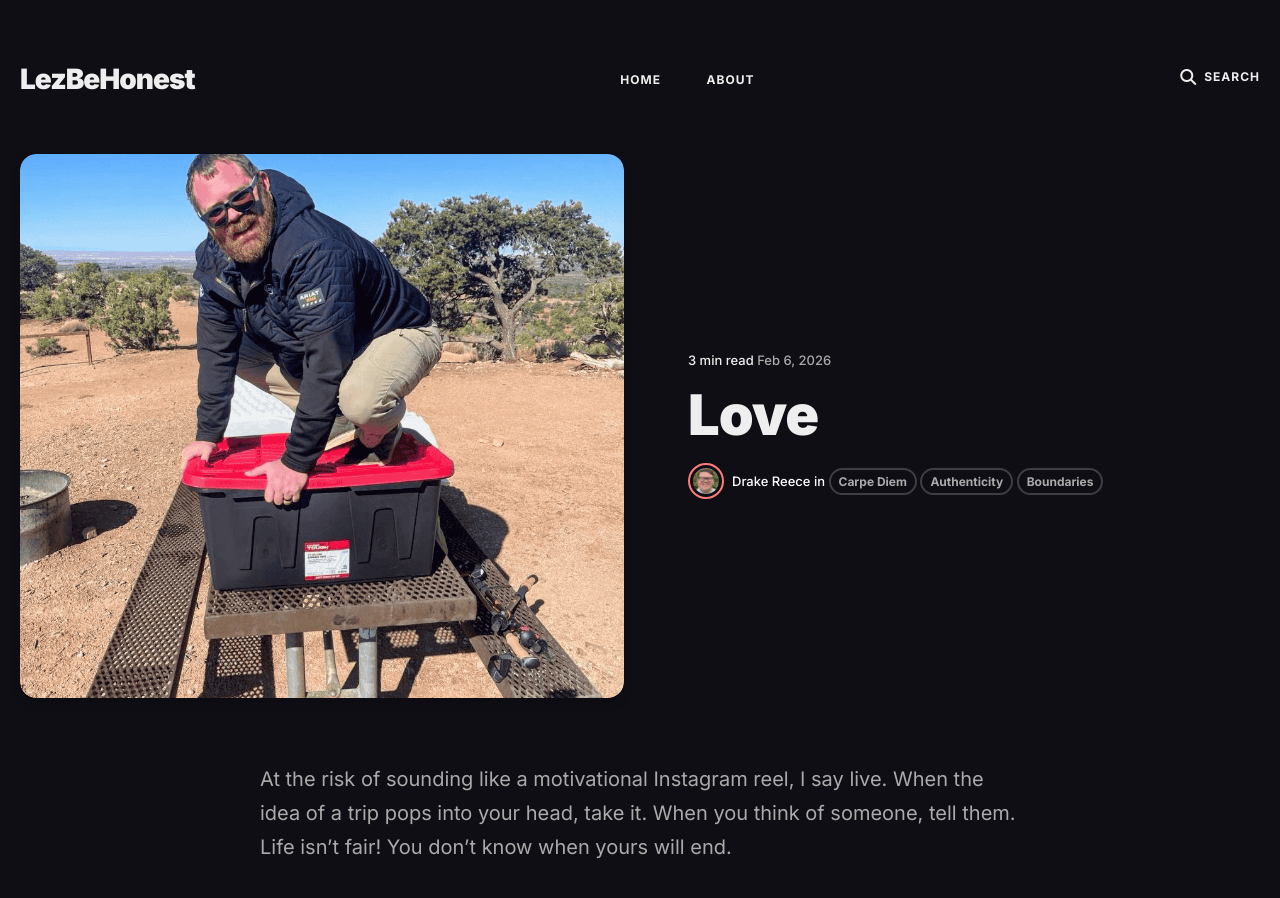
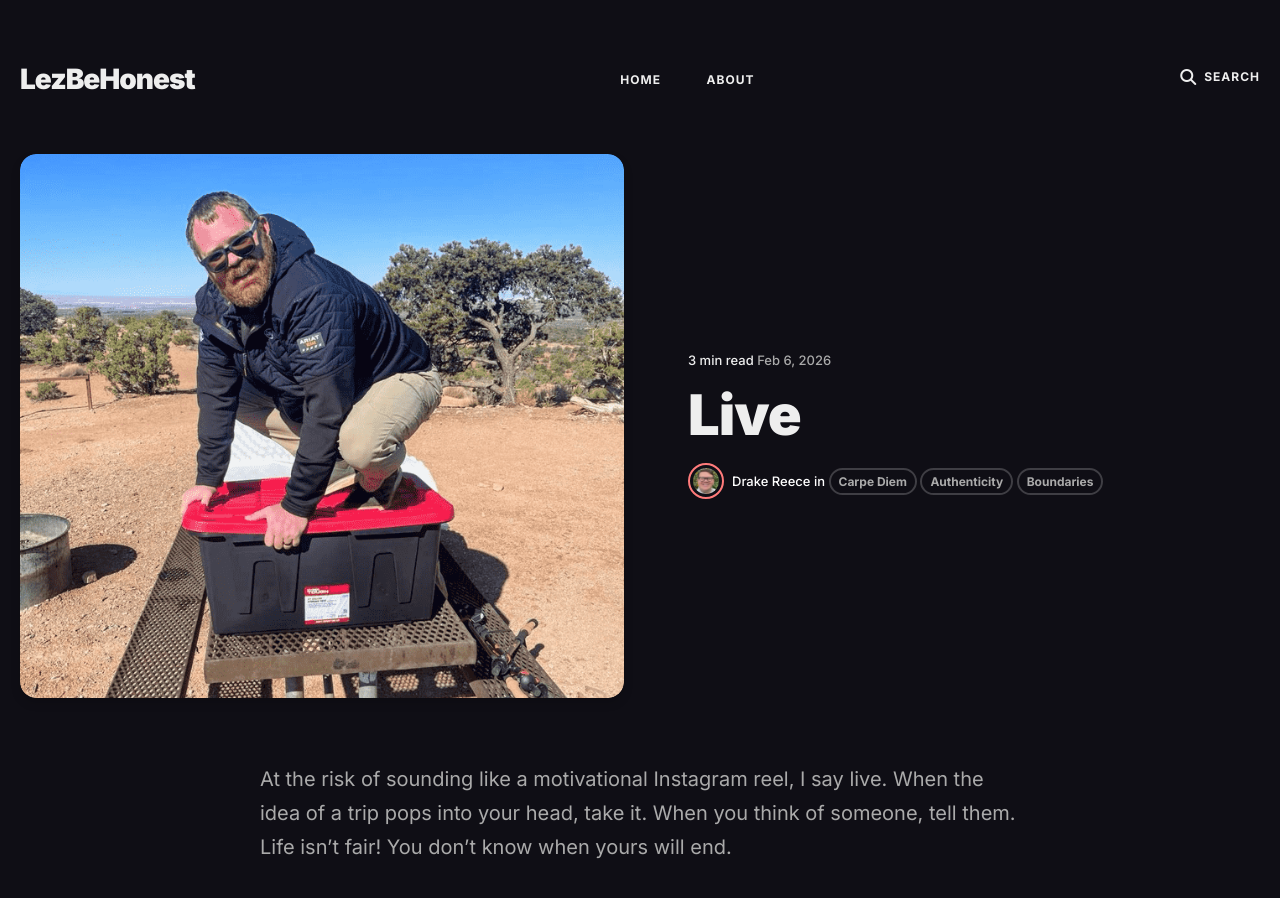
Before and after one commit to DrakeReece/LezBeHonest.net, a Jekyll site: the page built from _posts/2026-2-17-Live.md, in a window 1280 px wide and 900 px high. Built offline with Jekyll 4.4.1, drawn with Linux system fonts in a browser that asks for light colours.

Commit message:
Update image

```diff
--- a/_posts/2026-2-17-Live.md
+++ b/_posts/2026-2-17-Live.md
@@ -1,9 +1,9 @@
 ---
 layout: post
-title:  Love
+title:  Live
 description:
 date:   2026-02-06 12:43:35 +0300
-image:  '/images/Make it happen.png'
+image:  '/images/Make_it_happen.png'
 tags:   [Carpe Diem, Authenticity, Boundaries]
 ---
 
```
Also changed, not shown: images/Make it happen.png (deleted), images/Make_it_happen.png (added).
